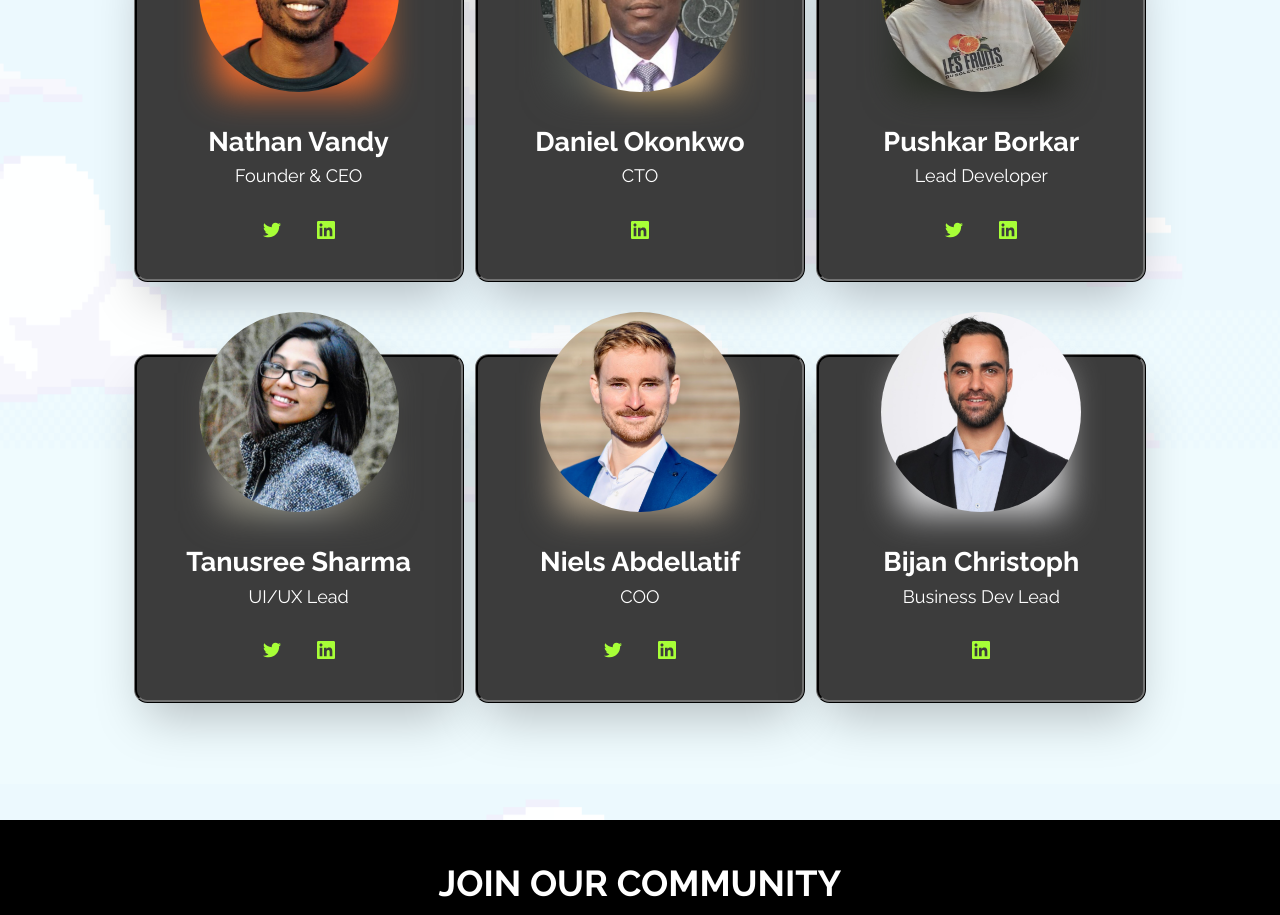
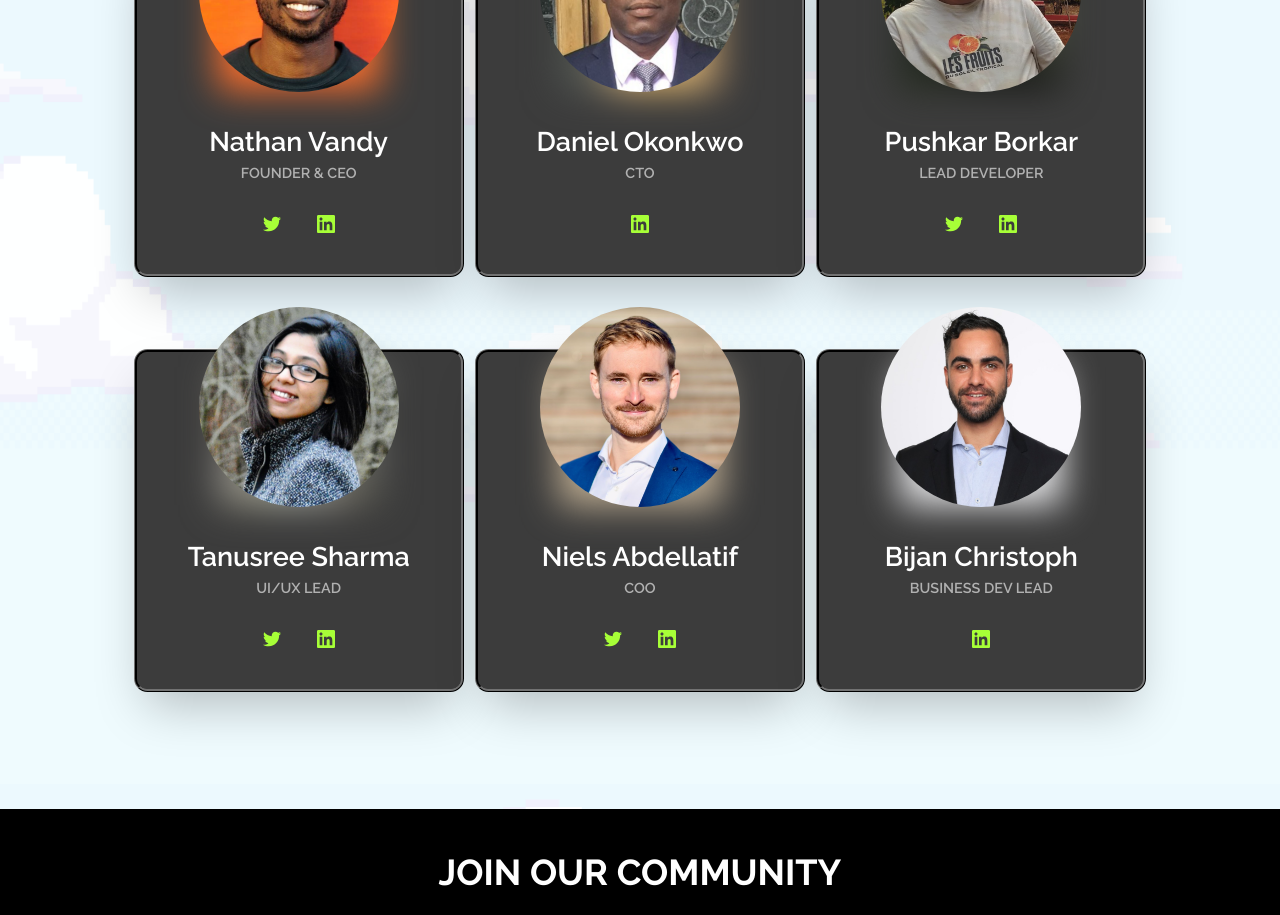
Before and after one commit to OnboardMetaGame/Landing, a React (Create React App) app: page / in a window 1280 px wide. Shown: the part 2000-2915 px from the top of the page. Built offline with nearby package versions, Linux system fonts and the light colour scheme.

Commit message:
misc: Change the Role text style

```diff
--- a/src/components/cards/TeamMemberCard.jsx
+++ b/src/components/cards/TeamMemberCard.jsx
@@ -33,15 +33,17 @@ const TeamMemberCard = ({ name, role, pfp, linkedin, twitter }) => {
 						as={'span'}
 						color={'brand.light'}
 						fontSize={'2xl'}
-						fontWeight={'700'}
+						fontWeight={'600'}
 						textTransform={'capitalize'}>
 						{name}
 					</Text>
 					<Text
 						as={'span'}
 						color={'brand.light'}
-						fontSize='md'
-						fontWeight={'400'}
+						fontSize='0.8rem'
+						fontWeight={'600'}
+						textTransform={'uppercase'}
+						opacity={'0.6'}
 						m={0}>
 						{role}
 					</Text>
```
